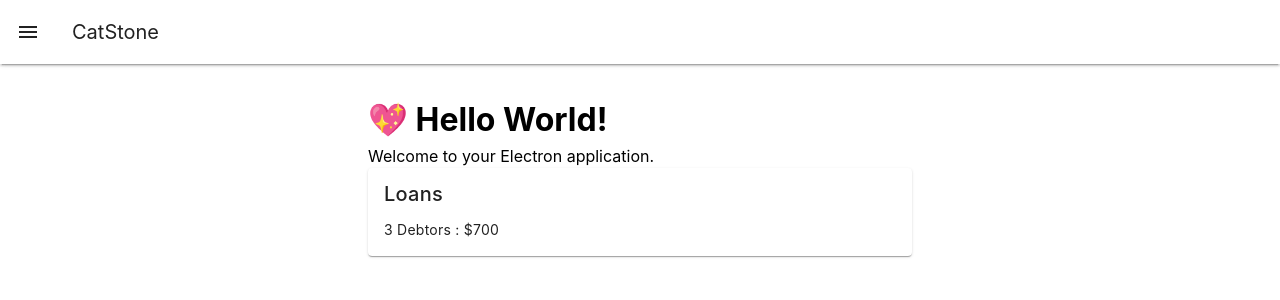
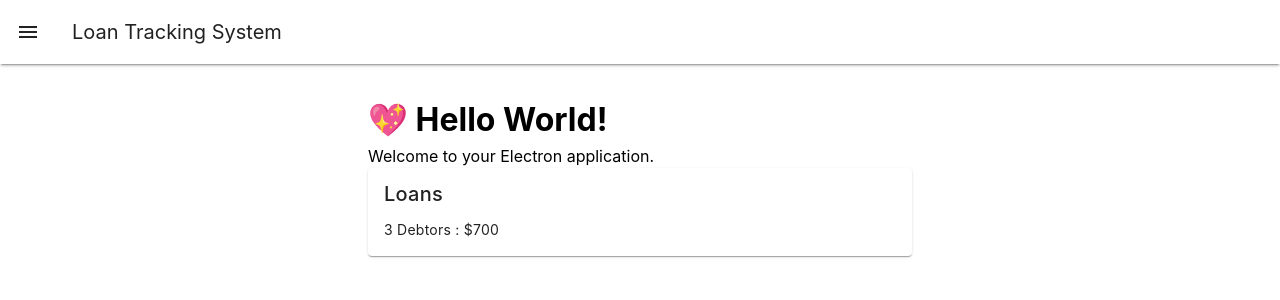
Before and after one commit to lolarious9/CatStone, a Vue app in the folder CatStone/: page / in a window 1280 px wide. Shown: the top 300 px of the page. Built offline with nearby package versions, Linux system fonts and the light colour scheme.

Commit message:
Renamed Nav Bar

```diff
--- a/CatStone/src/App.vue
+++ b/CatStone/src/App.vue
@@ -20,7 +20,7 @@
           </v-list>
         </v-menu>
       </template>
-      <v-app-bar-title>CatStone</v-app-bar-title>
+      <v-app-bar-title>Loan Tracking System</v-app-bar-title>
     </v-app-bar>
 
     <v-main>
```
